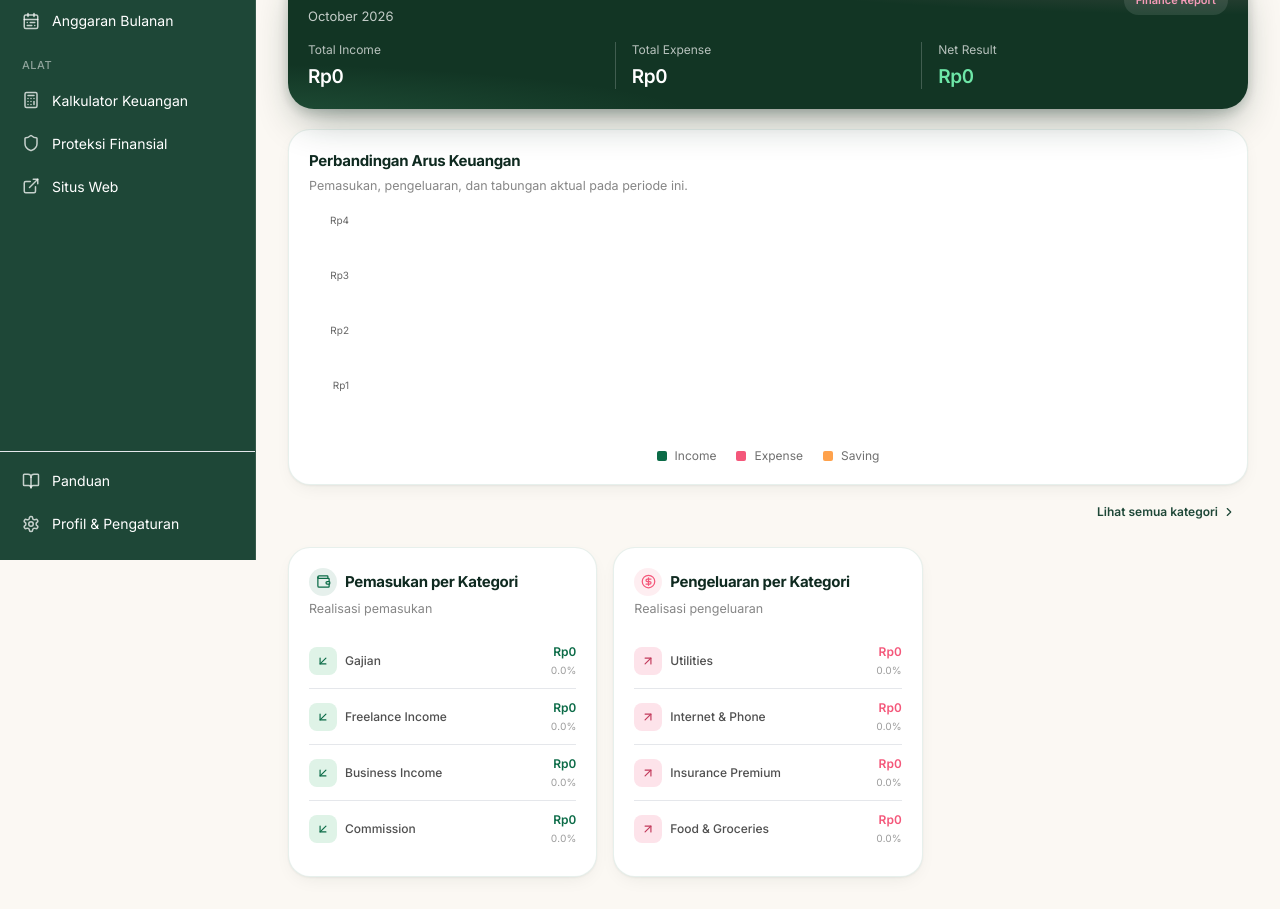
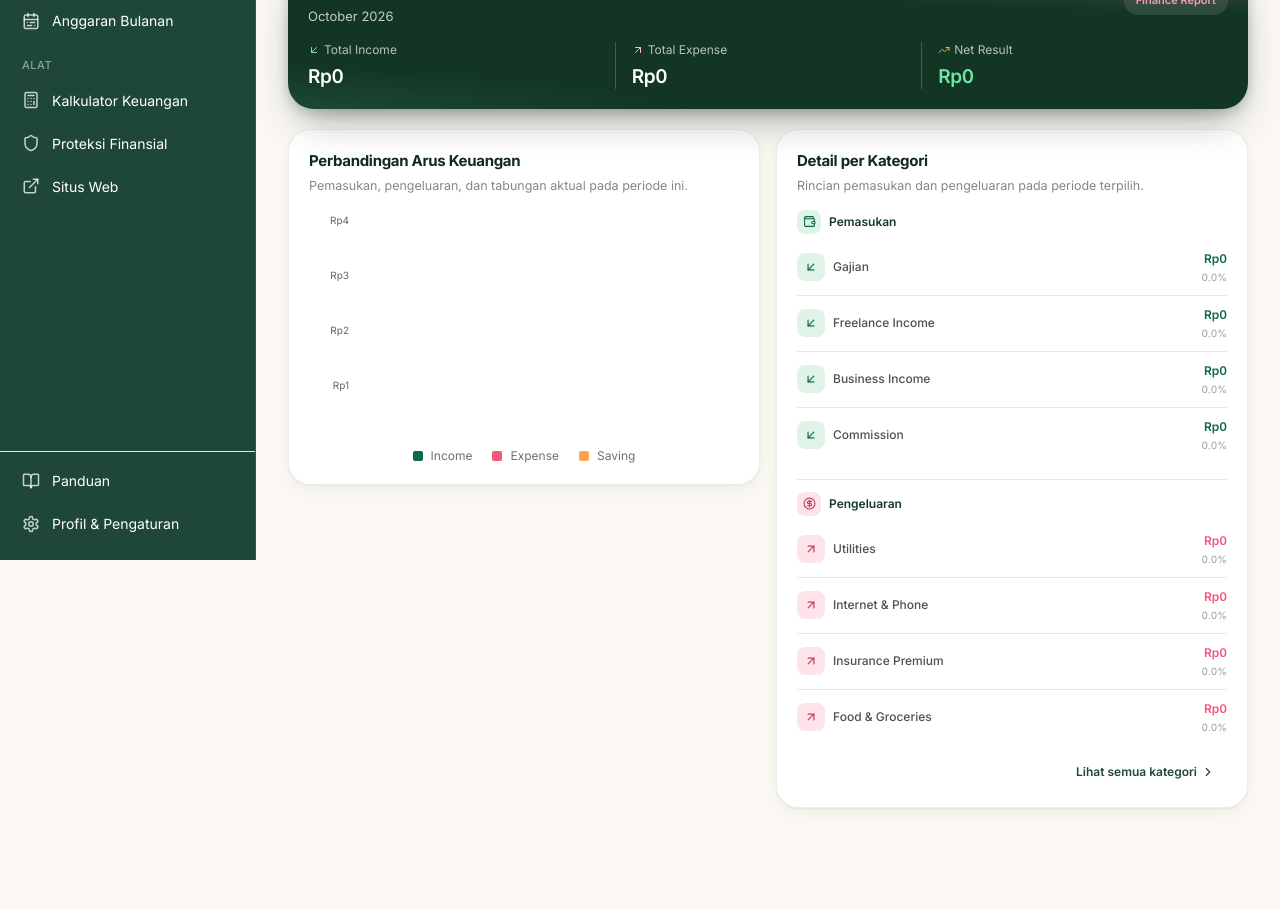
Before and after one commit to jasminework2023/personal-wealthplanner, a React (Vite) app: page /dashboard/finance in a window 1280 px wide. Shown: the part 240-1149 px from the top of the page. After the commit the page ends 1080 px from the top, so only its background shows below. Built offline with nearby package versions, Linux system fonts and the light colour scheme; the HTML template or start-up script is replaced by a standard one.

Commit message:
Align income statement chart and details side by side

```diff
--- a/src/pages/DashboardFinance.tsx
+++ b/src/pages/DashboardFinance.tsx
@@ -290,27 +290,36 @@ export function DashboardFinance() {
           <span className="rounded-full bg-white/10 px-3 py-1.5 text-[11px] font-semibold text-[#F59BB8]">Finance Report</span>
         </div>
         <div className="grid grid-cols-3 divide-x divide-white/20">
-          <div className="min-w-0 pr-2 sm:pr-4"><p className="text-[10.5px] leading-tight text-white/70 sm:text-[12px]">Total Income</p><p className="num mt-2 break-words text-[clamp(12px,3.5vw,19px)] font-semibold leading-tight">{formatRupiah(totalIncome)}</p></div>
-          <div className="min-w-0 px-2 sm:px-4"><p className="text-[10.5px] leading-tight text-white/70 sm:text-[12px]">Total Expense</p><p className="num mt-2 break-words text-[clamp(12px,3.5vw,19px)] font-semibold leading-tight">{formatRupiah(totalExpense)}</p></div>
-          <div className="min-w-0 pl-2 sm:pl-4"><p className="text-[10.5px] leading-tight text-white/70 sm:text-[12px]">Net Result</p><p className={`num mt-2 break-words text-[clamp(12px,3.5vw,19px)] font-semibold leading-tight ${totalIncome-totalExpense < 0 ? "text-[#FFB4D2]" : "text-[#6EE7A8]"}`}>{formatRupiah(totalIncome-totalExpense)}</p></div>
+          <div className="min-w-0 pr-2 sm:pr-4"><div className="flex items-center gap-1 text-white/70"><ArrowDownLeft size={12} className="shrink-0 text-[#6EE7A8]"/><p className="text-[10.5px] leading-tight sm:text-[12px]">Total Income</p></div><p className="num mt-2 break-words text-[clamp(12px,3.5vw,19px)] font-semibold leading-tight">{formatRupiah(totalIncome)}</p></div>
+          <div className="min-w-0 px-2 sm:px-4"><div className="flex items-center gap-1 text-white/70"><ArrowUpRight size={12} className="shrink-0 text-[#FFB4D2]"/><p className="text-[10.5px] leading-tight sm:text-[12px]">Total Expense</p></div><p className="num mt-2 break-words text-[clamp(12px,3.5vw,19px)] font-semibold leading-tight">{formatRupiah(totalExpense)}</p></div>
+          <div className="min-w-0 pl-2 sm:pl-4"><div className="flex items-center gap-1 text-white/70"><TrendingUp size={12} className="shrink-0 text-[#FFA24C]"/><p className="text-[10.5px] leading-tight sm:text-[12px]">Net Result</p></div><p className={`num mt-2 break-words text-[clamp(12px,3.5vw,19px)] font-semibold leading-tight ${totalIncome-totalExpense < 0 ? "text-[#FFB4D2]" : "text-[#6EE7A8]"}`}>{formatRupiah(totalIncome-totalExpense)}</p></div>
         </div>
       </section>
 
       {activeReportTab === "income" && <>
+        <div className="grid items-start gap-4 lg:grid-cols-2">
           <ChartCard title={id ? "Perbandingan Arus Keuangan" : "Cash Flow Comparison"} subtitle={id ? "Pemasukan, pengeluaran, dan tabungan aktual pada periode ini." : "Actual income, expenses, and savings for this period."}>
             <div className="w-full">
               <ResponsiveContainer width="100%" height={230}><BarChart data={[{name:"Periode ini",income:totalIncome,expense:totalExpense,saving:totalSaving}]} barCategoryGap="8%" barGap={12} margin={{top:10,right:8,left:0,bottom:0}}><XAxis dataKey="name" hide/><YAxis width={48} tickFormatter={(v)=>formatCompact(v)} tick={{fontSize:10}} axisLine={false} tickLine={false}/><Tooltip formatter={(v:number)=>formatRupiah(v)}/><Bar dataKey="income" name="Income" fill="#0B6B47" radius={[8,8,0,0]} maxBarSize={72}/><Bar dataKey="expense" name="Expense" fill="#F4577A" radius={[8,8,0,0]} maxBarSize={72}/><Bar dataKey="saving" name="Saving" fill="#FFA24C" radius={[8,8,0,0]} maxBarSize={72}/></BarChart></ResponsiveContainer>
               <div className="mt-2 flex flex-wrap justify-center gap-x-5 gap-y-2 text-xs text-charcoal/65"><span className="inline-flex items-center gap-2"><span className="h-2.5 w-2.5 rounded-sm bg-[#0B6B47]"/>Income</span><span className="inline-flex items-center gap-2"><span className="h-2.5 w-2.5 rounded-sm bg-[#F4577A]"/>Expense</span><span className="inline-flex items-center gap-2"><span className="h-2.5 w-2.5 rounded-sm bg-[#FFA24C]"/>Saving</span></div>
             </div>
           </ChartCard>
-        {(incomeRows.length > 4 || expenseRows.length > 4) && <div className="flex justify-end -mt-2">
+          <ChartCard title={id ? "Detail per Kategori" : "Category Details"} subtitle={id ? "Rincian pemasukan dan pengeluaran pada periode terpilih." : "Income and expenses for the selected period."}>
+            <div className="mb-4">
+              <p className="mb-1.5 inline-flex items-center gap-2 text-[12px] font-semibold text-forest-800"><span className="flex h-6 w-6 items-center justify-center rounded-lg bg-[#DFF3E7] text-[#0B6B47]"><Wallet size={13}/></span>{id ? "Pemasukan" : "Income"}</p>
+              {incomeRows.length ? incomeRows.slice(0, showAllCategories ? incomeRows.length : 4).map((row)=><BudgetRow key={row.category} category={row.category} allocation={row.allocation} realization={row.realization} total={totalIncome} showPercentage kind="income" showBudget={false}/>) : <p className="py-2 text-[12px] text-charcoal/45">{id ? "Belum ada data pemasukan." : "No income data yet."}</p>}
+            </div>
+            <div className="my-3 h-px bg-charcoal/10"/>
+            <div>
+              <p className="mb-1.5 inline-flex items-center gap-2 text-[12px] font-semibold text-forest-800"><span className="flex h-6 w-6 items-center justify-center rounded-lg bg-[#FDE3EA] text-[#C23A5B]"><CircleDollarSign size={13}/></span>{id ? "Pengeluaran" : "Expense"}</p>
+              {expenseRows.length ? expenseRows.slice(0, showAllCategories ? expenseRows.length : 4).map((row)=><BudgetRow key={row.category} category={row.category} allocation={row.allocation} realization={row.realization} total={totalExpense} showPercentage kind="expense" showBudget={false}/>) : <p className="py-2 text-[12px] text-charcoal/45">{id ? "Belum ada data pengeluaran." : "No expense data yet."}</p>}
+            </div>
+            {(incomeRows.length > 4 || expenseRows.length > 4) && <div className="mt-3 flex justify-end">
               <button type="button" onClick={() => setShowAllCategories((value) => !value)} className="inline-flex items-center gap-1 rounded-full px-3 py-1.5 text-[12px] font-semibold text-forest-700 hover:bg-forest-50">
-            {showAllCategories ? "Tampilkan lebih sedikit" : "Lihat semua kategori"} <ChevronRight size={14} className={showAllCategories ? "rotate-90" : ""}/>
+                {showAllCategories ? (id ? "Tampilkan lebih sedikit" : "Show less") : (id ? "Lihat semua kategori" : "View all categories")} <ChevronRight size={14} className={showAllCategories ? "rotate-90" : ""}/>
               </button>
             </div>}
-        <div className="grid gap-4 lg:grid-cols-3">
-          <ChartCard title={<span className="inline-flex items-center gap-2"><span className="flex h-7 w-7 items-center justify-center rounded-full bg-[#0B6B47]/10 text-[#0B6B47]"><Wallet size={15}/></span>{id ? "Pemasukan per Kategori" : "Income by Category"}</span>} subtitle={id ? "Realisasi pemasukan" : "Recorded income"}><div>{incomeRows.length?incomeRows.slice(0, showAllCategories ? incomeRows.length : 4).map((row)=><BudgetRow key={row.category} category={row.category} allocation={row.allocation} realization={row.realization} total={totalIncome} showPercentage kind="income" showBudget={false}/>):<p className="text-sm text-charcoal/45">{id ? "Belum ada data pemasukan." : "No income data yet."}</p>}</div></ChartCard>
-          <ChartCard title={<span className="inline-flex items-center gap-2"><span className="flex h-7 w-7 items-center justify-center rounded-full bg-[#F4577A]/10 text-[#F4577A]"><CircleDollarSign size={15}/></span>{id ? "Pengeluaran per Kategori" : "Expenses by Category"}</span>} subtitle={id ? "Realisasi pengeluaran" : "Recorded expenses"}><div>{expenseRows.length?expenseRows.slice(0, showAllCategories ? expenseRows.length : 4).map((row)=><BudgetRow key={row.category} category={row.category} allocation={row.allocation} realization={row.realization} total={totalExpense} showPercentage kind="expense" showBudget={false}/>):<p className="text-sm text-charcoal/45">{id ? "Belum ada data pengeluaran." : "No expense data yet."}</p>}</div></ChartCard>
+          </ChartCard>
         </div>
       </>}
 
```
Lines whose indentation alone changed are shown as unchanged.
